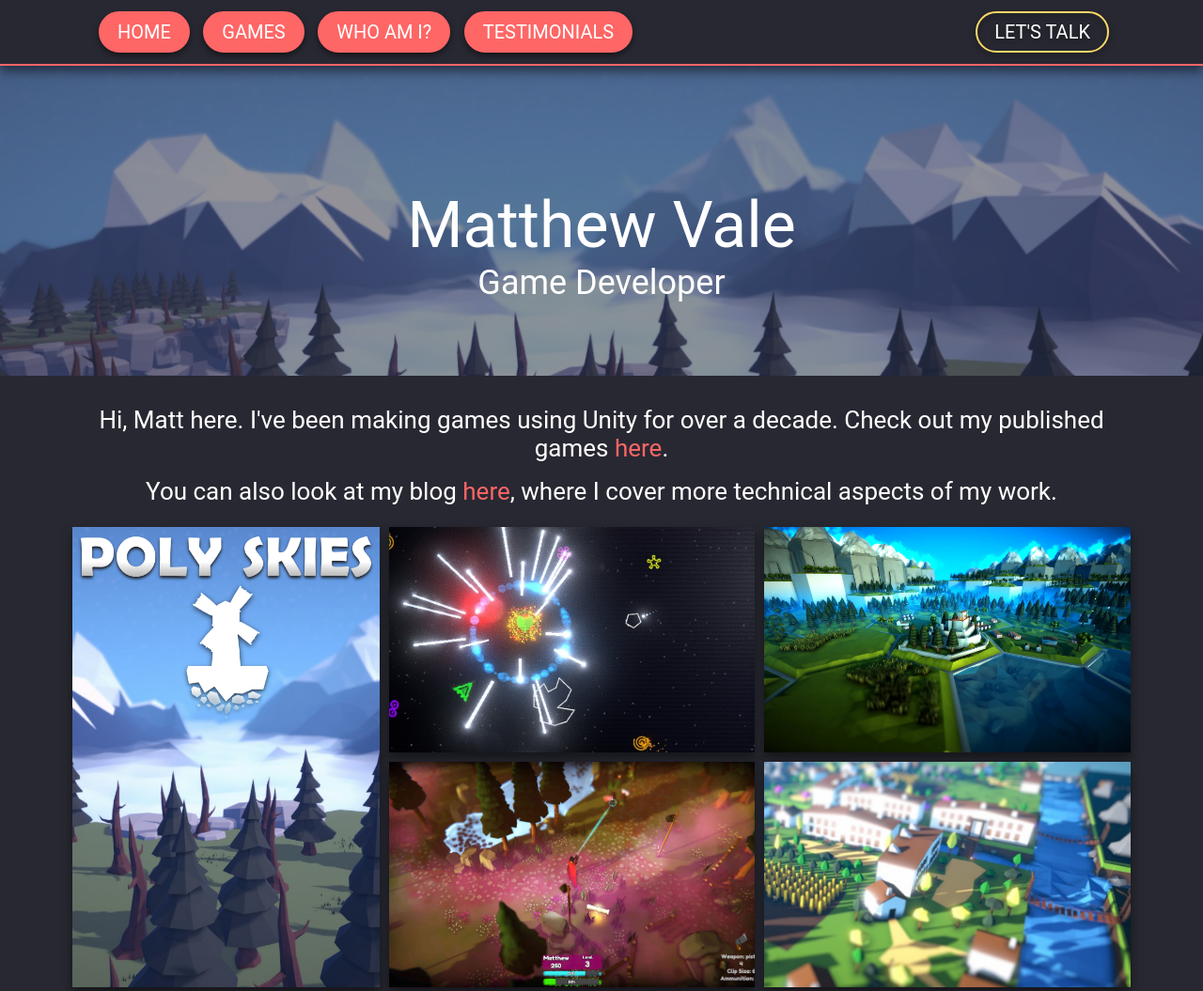
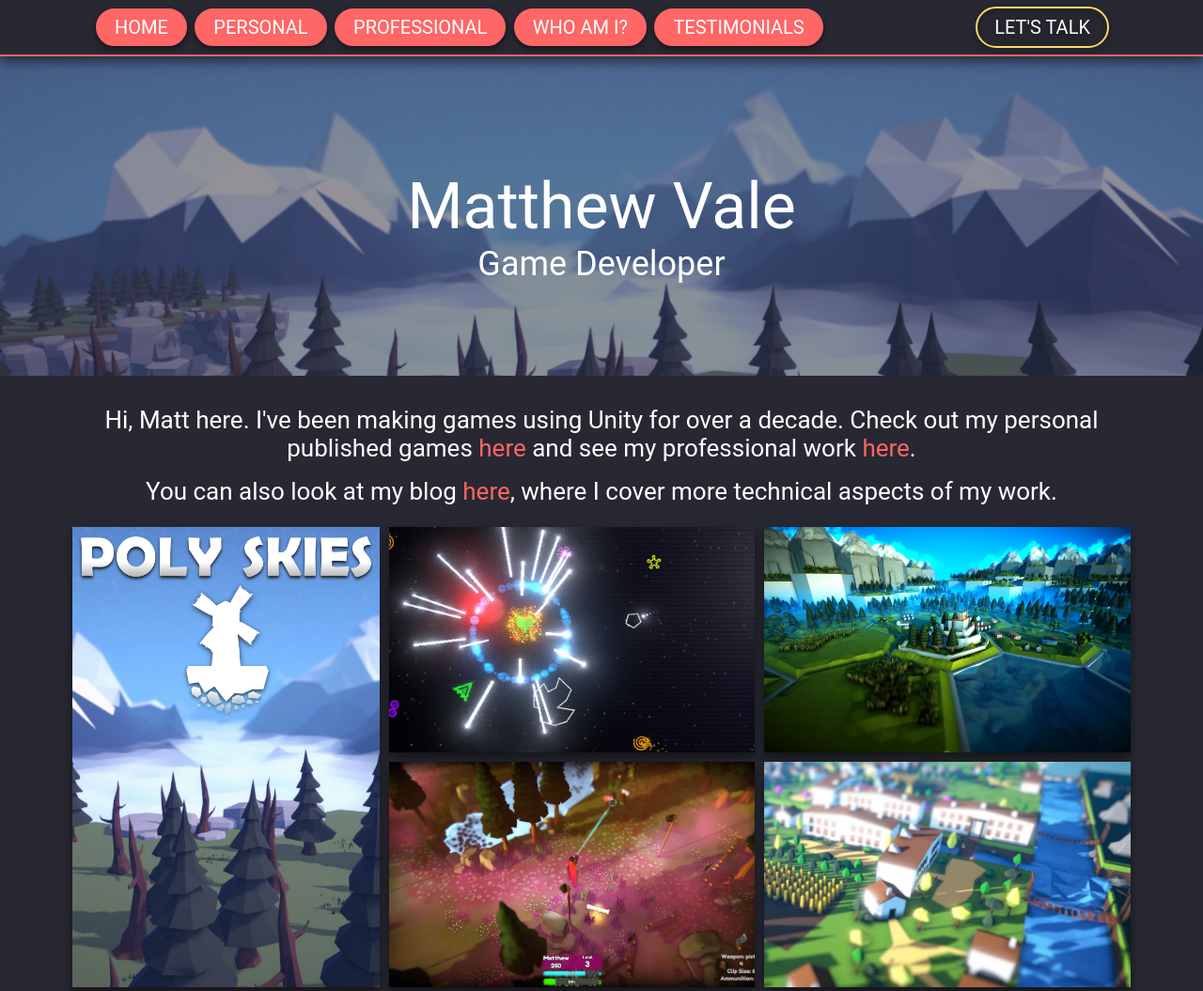
Before and after one commit to matthewvale/matthewvale-portfolio, a PHP site: page / in a window 1280 px wide. Shown: the top 1055 px of the page at 94% size. Run offline with PHP 8.4, Linux system fonts and the light colour scheme; some web fonts are replaced.

Commit message:
Restructured resources, images and added professional page

```diff
--- a/css/styles.css
+++ b/css/styles.css
@@ -52,9 +52,9 @@ body::-webkit-scrollbar {
     display: inline-block;
     background-color: #FF6666;
     border: 2px solid #FF6666;
-    border-radius: 30px;
-    line-height: 40px;
-    margin: 5px;
+    border-radius: 20px;
+    line-height: 36px;
+    margin: 2px;
     filter: drop-shadow(0px 3px 3px rgba(0,0,0,0.5));
     transition: all 0.5s ease-in-out;
 }
@@ -101,8 +101,8 @@ header {
     position: fixed;
     top: 0;
     width: 100%;
-    height: 70px;
-    max-height: 70px;
+    height: 60px;
+    max-height: 60px;
     z-index: 80;
     background: #282832;
     filter: drop-shadow(0px 6px 6px rgba(0,0,0,0.5));
@@ -142,7 +142,7 @@ nav img {
     position: relative;
     text-align: center;
     width: 100%;
-    padding-top: 70px;
+    padding-top:60px;
     height: 400px;
     margin-bottom: 16px;
 }
@@ -158,7 +158,7 @@ nav img {
 .box-promo-textarea {
     position: absolute;
     width: 100%;
-    top: 50%;
+    top: 45%;
 }
 /*#endregion*/
 
--- a/index.php
+++ b/index.php
@@ -15,7 +15,9 @@
         <!-- MAIN CONTENT -->
         <div class="page-content-container">
             <div class="skill-title">
-                <h3>Hi, Matt here. I've been making games using Unity for over a decade. Check out my published games <a href="games.php">here</a>.</h3>
+                <h3>Hi, Matt here. I've been making games using Unity for over a decade.
+                Check out my personal published games <a href="personal-games.php">here</a>
+                and see my professional work <a href="professional-games.php">here</a>.</h3>
                 <h3>You can also look at my blog <a href="https://matthewvaleblog.wordpress.com/">here</a>, where I cover more technical aspects of my work.</h3>
             </div>
             <div class="homepage-game-collection">
@@ -23,12 +25,12 @@
                     <img src="res\images\promos\polyskies_promo.jpg" alt="Poly Skies">
                 </div>
                 <div class="homepage-game">
-                    <img src="res\images\promos\laservasion_promo.jpg" alt="Laservasion">
-                    <img src="res\images\promos\nightmaretrails_promo.jpg" alt="Nightmare Trails">
+                    <img src="res\images\personal\laservasion.jpg" alt="Laservasion">
+                    <img src="res\images\personal\nightmaretrails.jpg" alt="Nightmare Trails">
                 </div>
                 <div class="homepage-game">
-                    <img src="res\images\promos\anwk_promo_2.jpg" alt="A New World: Kingdoms">
-                    <img src="res\images\promos\polytowns_promo.jpg" alt="Poly Towns">
+                    <img src="res\images\personal\anwk.jpg" alt="A New World: Kingdoms">
+                    <img src="res\images\personal\polytowns.jpg" alt="Poly Towns">
                 </div>
             </div>
             <div class="skills-container">
--- a/php/navibar.php
+++ b/php/navibar.php
@@ -6,7 +6,8 @@
     <nav class="main-nav">
       <div class="nav-main">
         <a class="button-style-1" href="index.php">HOME</a>
-        <a class="button-style-1" href="games.php">GAMES</a>
+        <a class="button-style-1" href="personal-games.php">PERSONAL</a>
+        <a class="button-style-1" href="professional-games.php">PROFESSIONAL</a>
         <a class="button-style-1" href="who-am-i.php">WHO AM I?</a>
         <a class="button-style-1" href="feedback.php">TESTIMONIALS</a>
       </div>
```
Also changed, not shown: personal-games.php (renamed from games.php, +7 -7 lines), professional-games.php (added, +49 -0 lines), res/images/logos/RPS_Logo_Dark.png (deleted), res/images/logos/RPS_Logo_Transparent.png (deleted), res/images/logos/RPS_Logo_White.png (deleted), res/images/logos/rps_logo_gif.gif (deleted), res/images/personal/anwk.jpg (renamed from res/images/promos/anwk_promo_2.jpg), res/images/personal/laservasion.jpg (renamed from res/images/promos/laservasion_promo.jpg), res/images/personal/nightmaretrails.jpg (renamed from res/images/promos/nightmaretrails_promo.jpg), res/images/personal/polyskies.jpg (renamed from res/images/promos/polyskies_promo2.jpg), res/images/personal/polytowns.jpg (renamed from res/images/promos/polytowns_promo.jpg), res/images/professional/stuffed.jpg (added).
